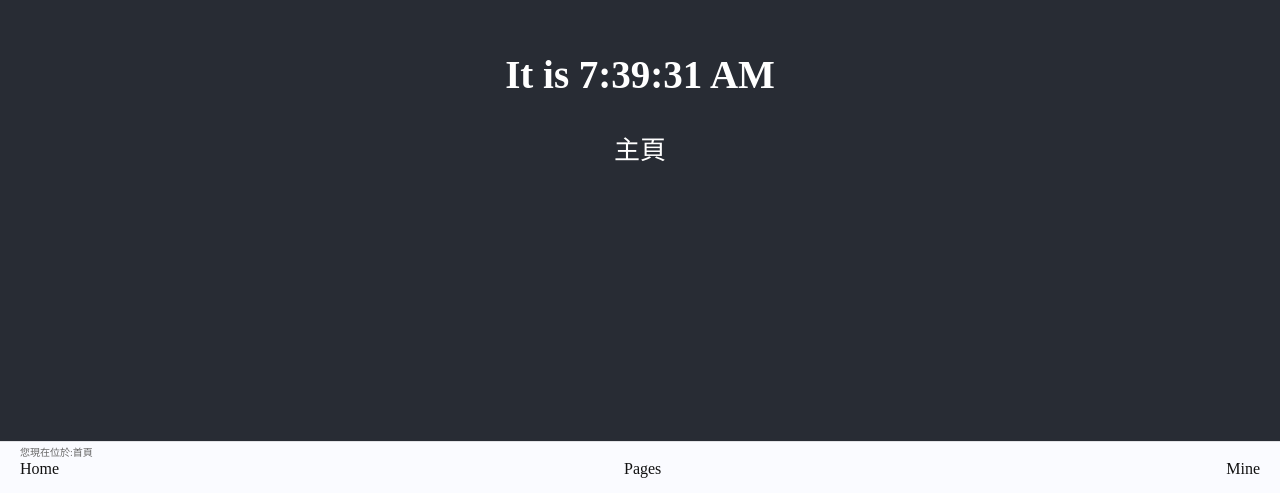
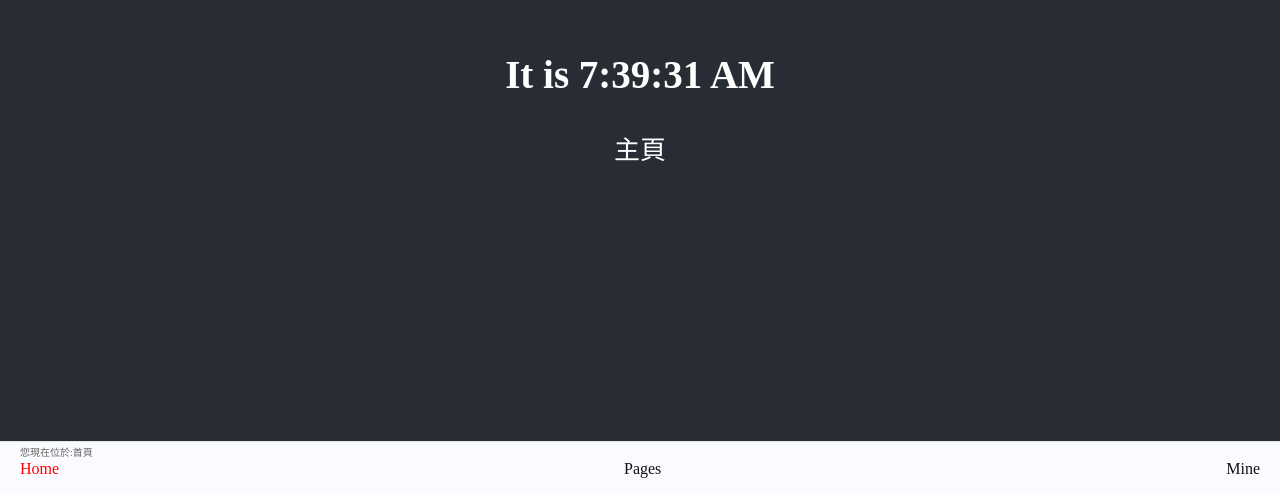
Before and after one commit to chengliting/react-ts-demo, a React (Create React App) app: page / in a window 1280 px wide. Shown: the part 307-800 px from the top of the page. Built offline with nearby package versions, Linux system fonts and the light colour scheme.

Commit message:
feature: 導航欄當前路由高亮

```diff
--- a/src/component/NavBottomBar.tsx
+++ b/src/component/NavBottomBar.tsx
@@ -1,20 +1,14 @@
 /**
  * 這是Function component
  */
-import React,{useState,useEffect} from 'react';
-// import { Link, useNavigate   } from 'react-router-dom';
+import React from 'react';
+import { useLocation } from 'react-router'
 import {  useNavigate   } from 'react-router-dom';
 import Location from './Location';
 
-// let currentRouter = 'Home'
 function NavBottomBar(){
+    const location = useLocation()
     const navigate  = useNavigate()
-    // useRef 和 useState的區別 https://blog.csdn.net/u010565037/article/details/124491244
-    const [currentRouter,setCurrentRouter] = useState(''); // 初始化有狀態的函數,
-    // let currentRouter1 = React.useRef(currentRouter);
-    // useEffect(() => {
-    //     currentRouter1.current = currentRouter
-    // },[])
     const menuList = [
         {
             name:'Home',
@@ -28,26 +22,17 @@ function NavBottomBar(){
             router:'Mine',
         }
     ]
-    React.useEffect(() => {
-      /* useEffect钩子函数，
-        第一个参数传函数，
-        第二个可选参数是个数组类型
-        不传，则监控全局useState值，任何一个useState值发生变化则执行该函数
-        传了，则监控该数组中的useState值，数组中的值发现变化则执行第一个参数的函数
-        */
-      console.log('effect----',currentRouter);
-    //   setCurrentRouter(currentRouter); // 更新當前路由名字，useState更新觸發re-render
-      }, [currentRouter]);
 
-  const  switchNavTab = (routerName:string) =>{
-        console.log('state的更新好奇怪?',routerName);
-        setCurrentRouter(routerName); // 更新當前路由名字，useState更新觸發re-render
+
+    const routerNameFunc = () => { // 獲取路由的名字
+        let routerName = location.pathname.slice(1);
+        return routerName||'Home'
+    }
+
+    const  switchNavTab = (routerName:string) =>{
         navigate(`/${routerName}`);  // 页面跳转
-
-      }
-    const  callback = (name: String) => {
-        console.log(`name1-${name}`)
-      }
+    }
+    const  callback = (name: String) => {console.log(`name1-${name}`)}
     return (
         <div className="nav-bottom-bar">
             <div><Location parentCallback={(name:string)=>callback(name)}/></div>
@@ -55,7 +40,7 @@ function NavBottomBar(){
                {
                  menuList.map((item, index) => {
                   return  <li key={index} onClick={()=>{switchNavTab(item.name)}}>
-                    <span style={{color:(currentRouter === item.name)? 'red':'#111'}}>{item.name}{currentRouter}</span>
+                    <span style={{color:(routerNameFunc() === item.name)? 'red':'#111'}}>{item.name}</span>
                   </li>
                })
                }
```
